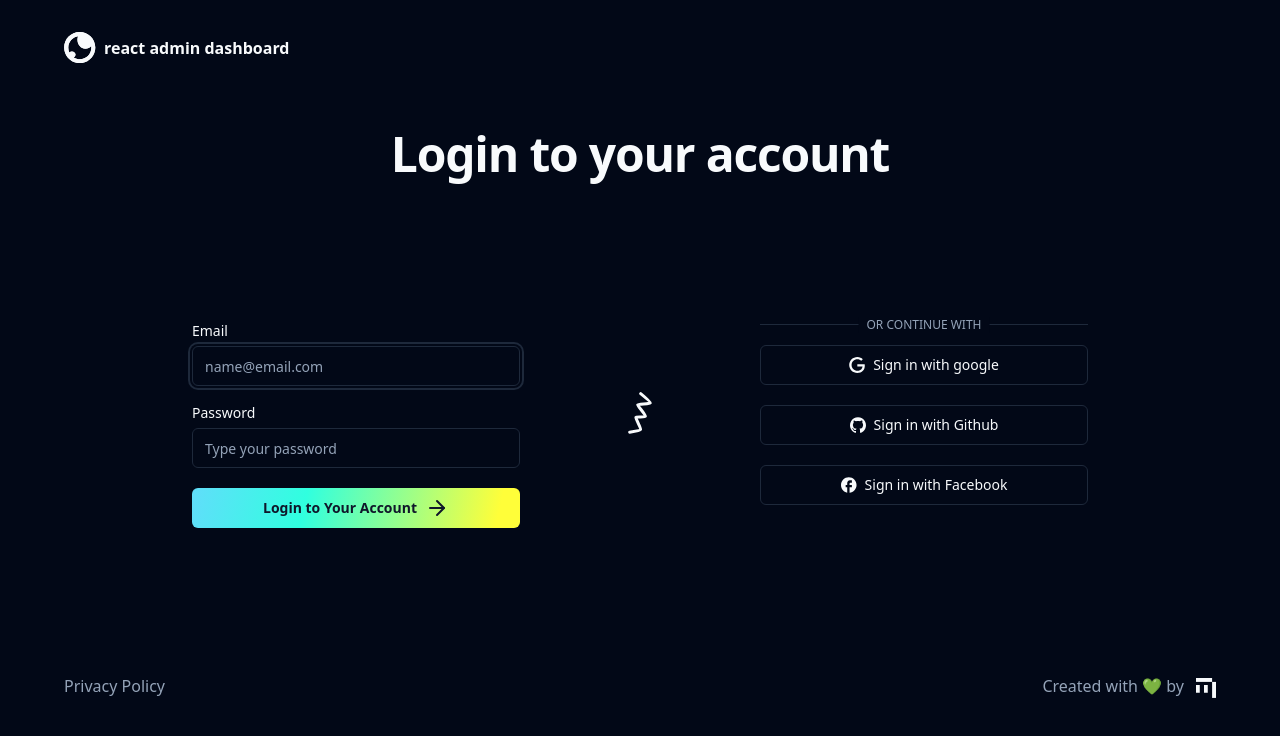
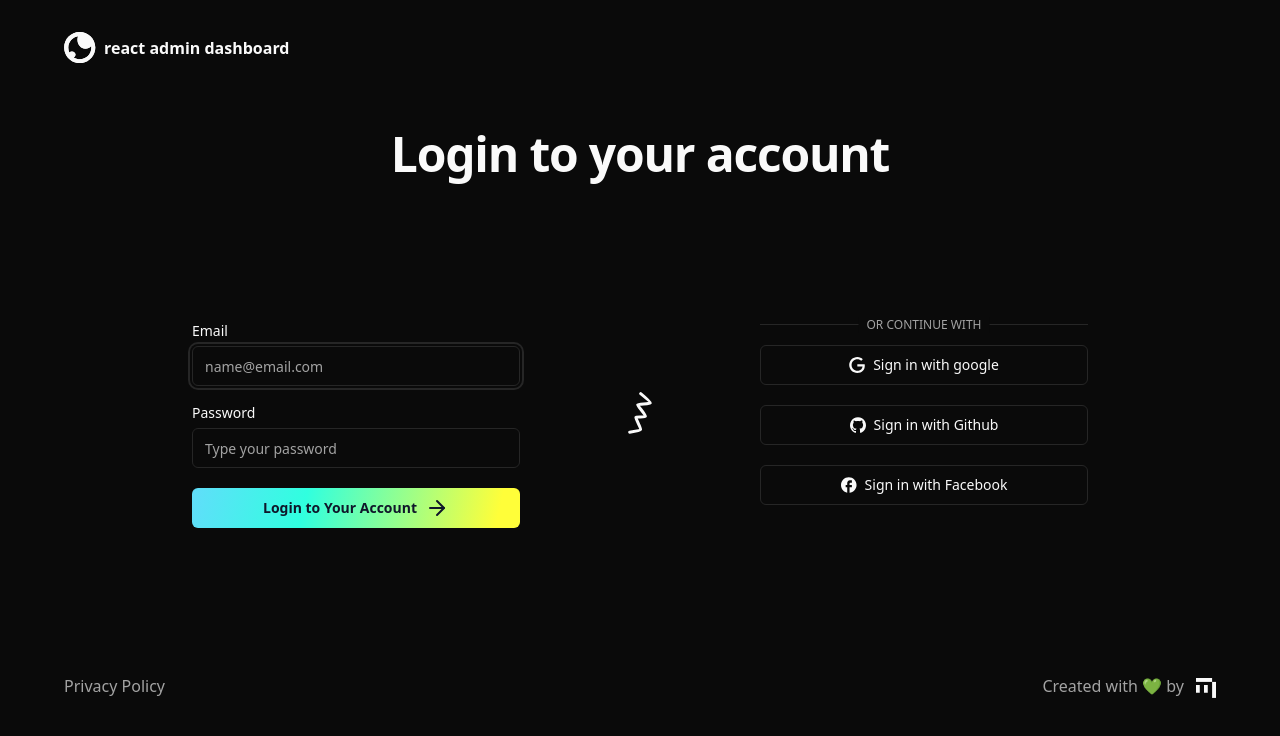
Before and after one commit to dev-mkr/react-admin-dashboard, a React (Vite) app: page / in a window 1280 px wide. Shown: the top 736 px of the page. Built offline with nearby package versions, Linux system fonts and the light colour scheme.

Commit message:
change theme

```diff
--- a/src/components/Layout/AuthLayout.tsx
+++ b/src/components/Layout/AuthLayout.tsx
@@ -9,7 +9,7 @@
 
 const AuthLayout = ({ children, headingText }: PropsType) => {
   return (
-    <main className=" relative flex h-screen max-h-screen flex-col gap-y-10   sm:justify-evenly lg:gap-y-16">
+    <main className=" relative flex min-h-screen  flex-col gap-y-10   sm:justify-evenly lg:gap-y-16">
       <AuthHeader />
       <h1 className="pt-12 text-center text-3xl font-semibold tracking-tight sm:text-5xl sm:max-lg:pt-20">
         {headingText}
--- a/src/styles/index.css
+++ b/src/styles/index.css
@@ -5,66 +5,66 @@
 @layer base {
   :root {
     --background: 0 0% 100%;
-    --foreground: 222.2 84% 4.9%;
+    --foreground: 0 0% 3.9%;
 
-    --muted: 210 40% 96.1%;
-    --muted-foreground: 215.4 16.3% 46.9%;
+    --muted: 0 0% 96.1%;
+    --muted-foreground: 0 0% 45.1%;
 
     --popover: 0 0% 100%;
-    --popover-foreground: 222.2 84% 4.9%;
+    --popover-foreground: 0 0% 3.9%;
 
     --card: 0 0% 100%;
-    --card-foreground: 222.2 84% 4.9%;
+    --card-foreground: 0 0% 3.9%;
 
-    --border: 214.3 31.8% 91.4%;
-    --input: 214.3 31.8% 91.4%;
+    --border: 0 0% 89.8%;
+    --input: 0 0% 89.8%;
 
-    --primary: 222.2 47.4% 11.2%;
-    --primary-foreground: 210 40% 98%;
+    --primary: 0 0% 9%;
+    --primary-foreground: 0 0% 98%;
 
-    --secondary: 210 40% 96.1%;
-    --secondary-foreground: 222.2 47.4% 11.2%;
+    --secondary: 0 0% 96.1%;
+    --secondary-foreground: 0 0% 9%;
 
-    --accent: 210 40% 96.1%;
-    --accent-foreground: 222.2 47.4% 11.2%;
+    --accent: 0 0% 96.1%;
+    --accent-foreground: 0 0% 9%;
 
     --destructive: 0 84.2% 60.2%;
-    --destructive-foreground: 210 40% 98%;
+    --destructive-foreground: 0 0% 98%;
 
-    --ring: 215 20.2% 65.1%;
+    --ring: 0 0% 63.9%;
 
     --radius: 0.5rem;
   }
 
   .dark {
-    --background: 222.2 84% 4.9%;
-    --foreground: 210 40% 98%;
+    --background: 0 0% 3.9%;
+    --foreground: 0 0% 98%;
 
-    --muted: 217.2 32.6% 17.5%;
-    --muted-foreground: 215 20.2% 65.1%;
+    --muted: 0 0% 14.9%;
+    --muted-foreground: 0 0% 63.9%;
 
-    --popover: 222.2 84% 4.9%;
-    --popover-foreground: 210 40% 98%;
+    --popover: 0 0% 3.9%;
+    --popover-foreground: 0 0% 98%;
 
-    --card: 222.2 84% 4.9%;
-    --card-foreground: 210 40% 98%;
+    --card: 0 0% 3.9%;
+    --card-foreground: 0 0% 98%;
 
-    --border: 217.2 32.6% 17.5%;
-    --input: 217.2 32.6% 17.5%;
+    --border: 0 0% 14.9%;
+    --input: 0 0% 14.9%;
 
-    --primary: 210 40% 98%;
-    --primary-foreground: 222.2 47.4% 11.2%;
+    --primary: 0 0% 98%;
+    --primary-foreground: 0 0% 9%;
 
-    --secondary: 217.2 32.6% 17.5%;
-    --secondary-foreground: 210 40% 98%;
+    --secondary: 0 0% 14.9%;
+    --secondary-foreground: 0 0% 98%;
 
-    --accent: 217.2 32.6% 17.5%;
-    --accent-foreground: 210 40% 98%;
+    --accent: 0 0% 14.9%;
+    --accent-foreground: 0 0% 98%;
 
-    --destructive: 0 84.24% 60.2%;
+    --destructive: 0 85% 73%;
     --destructive-foreground: 0 85.7% 97.3%;
 
-    --ring: 217.2 32.6% 17.5%;
+    --ring: 0 0% 14.9%;
   }
 }
 
```
Also changed, not shown: components.json.
